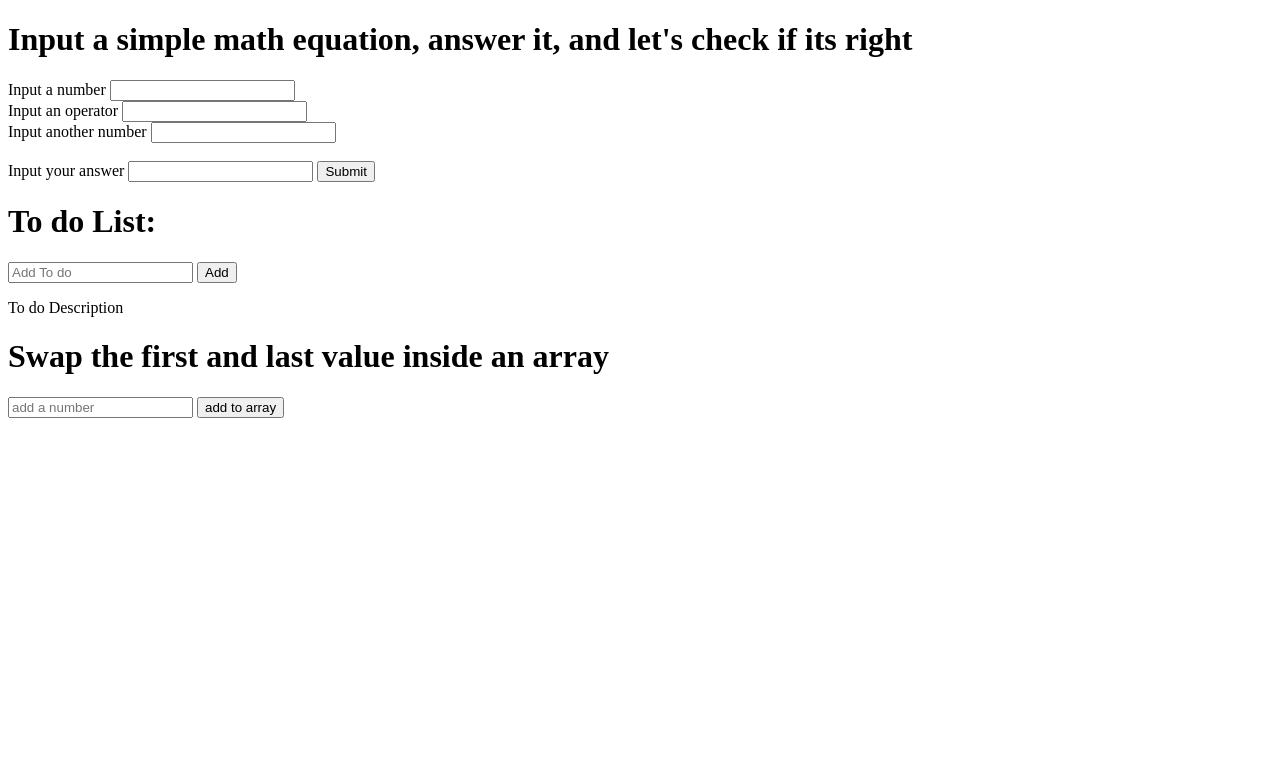
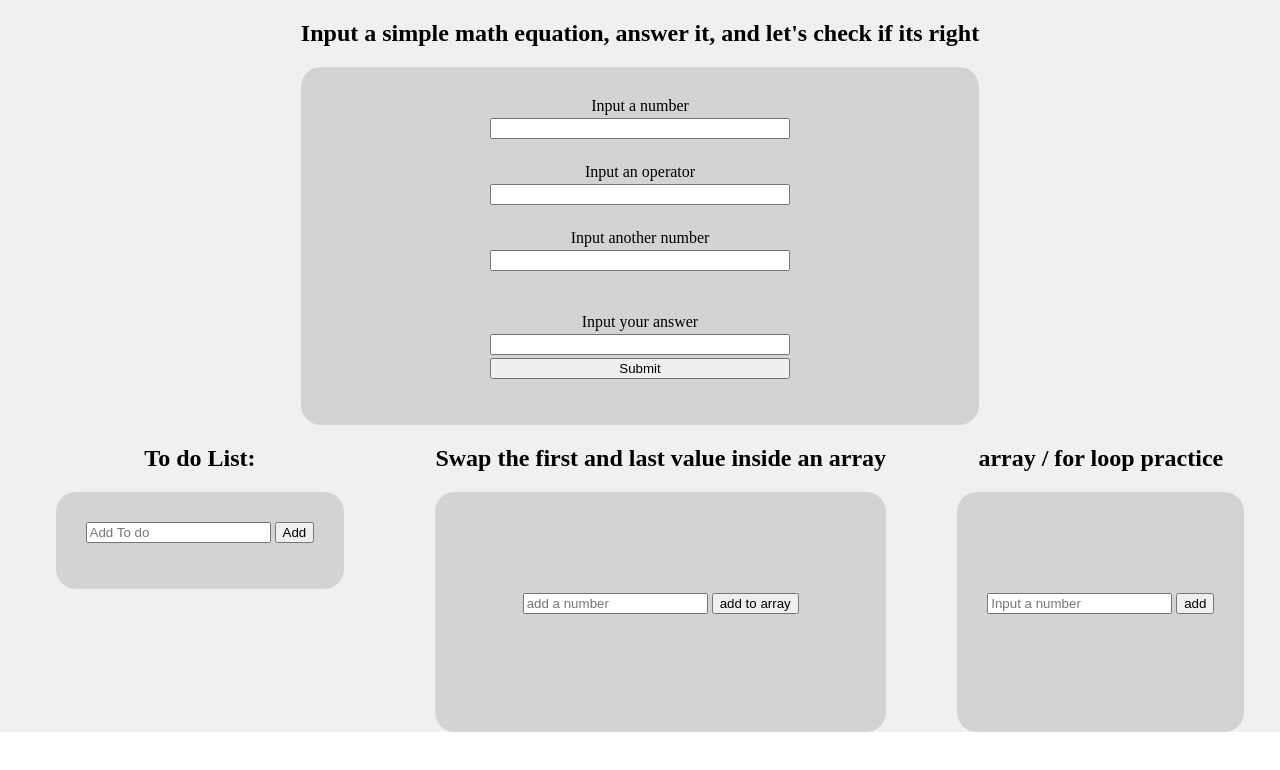
Before and after one commit to jmBaldano/js-practice, a plain HTML site: page index.html in a window 1280 px wide. Drawn offline with Linux system fonts and the light colour scheme.

Commit message:
added designs and fixed alignments

```diff
--- a/index.html
+++ b/index.html
@@ -1,11 +1,13 @@
 <!DOCTYPE html>
-<style></style>
 <head>
-
+<link rel="stylesheet" href="style.css">
 </head>
 <body>
+<section class="layout">
+    <div class="mathEq">
     <h1>Input a simple math equation, answer it, and let's check if its right</h1>
-    <form onsubmit="calculateAnswer(event)">
+    <div class="mathForm">
+    <form onsubmit="calculateAnswer(event)" class="formCheckAns">
         <label for="number1">Input a number</label>
         <input type="number" id="number1" name="number1" required>
         <br>
@@ -20,24 +22,45 @@
         <button type="submit">Submit</button>
     </form>
         <p id="result"></p>
+    </div>
+    </div>
+</section>
 
    <!-- To do List -->
-        <div>
+<main class="layoutContainer">
+    <section class="layout">
+            <div class="todoList">
                     <h1>To do List:</h1>
+                <div class="todoForm">
                     <input type="text" placeholder="Add To do" class="js-todoInput todoInput">
                     <button onclick="addTodo()">Add</button>
                     <p class="js-todoDesc">To do Description</p>
-
                 </div>
- <!-- Testing -->
-        <div>
+            </div>
+    </section>
+    <!-- swap value practice -->
+    <section class="layout">
+        <div class="swapArr">
                 <h1>Swap the first and last value inside an array</h1>
+            <div class="swaparrForm">
                 <input type="text" placeholder="add a number" class="js-numInput">
                 <button onclick="swapValue()">add to array</button>
                 <p class="js-swapValue"></p>
             </div>
-
+        </div>
+    </section>
+    <section class="layout">
+        <div class="forPrac">
+                <h1>array / for loop practice</h1>
+            <div class="forpracForm">
+                <input type="number" placeholder="Input a number" class="js-increaseNumInput">
+                <button onclick="increaseNum()">add</button>
+                <p class="output"></p>
+            </div>
+        </div>
+    </section>
+</main>
+<script src="script.js"> </script>
 </body>
 
-<script src="script.js"> </script>
 </html>
--- a/script.js
+++ b/script.js
@@ -38,7 +38,7 @@ function calculateAnswer(event){
 }
 
 // function for a To do list
-const todoList = [];
+const todoList = JSON.parse(localStorage.getItem("list")) || [];
 
 function addTodo(){
 
@@ -57,10 +57,13 @@ function addTodo(){
     }
     console.log(todoList)
     // document.querySelector(".js-todoDesc").innerHTML = todoList.join("<br>");
-
+    localStorage.setItem("list", JSON.stringify(todoList));
 }
 
-// practice
+
+    document.querySelector(".js-todoDesc").innerHTML = todoList.join("<br>");
+
+// swap value practice
 const numbers = [];
 function swapValue(){
     let input = document.querySelector(".js-numInput");
@@ -77,13 +80,36 @@ function swapValue(){
         document.querySelector(".js-swapValue").innerHTML = numbers;
     }
     else if(numbers.length === 1){
-        input.placeholder = "Add one more number";
+        input.placeholder = "Add more number";
     }
 
     console.log(numbers);
+}
 
 
+//testing
+
+const increaseNumArray = [];
+function increaseNum(){
+    let input = document.querySelector(".js-increaseNumInput");
+    let value = input.value;
+    if(input){
+        increaseNumArray.push(value);
+        input.value = "";
+    }
+    else if(increaseNumArray.length === 1){
+        input.placeholder = "Add more number";
+
+    }
+
+    for(let i = 0; i < increaseNumArray.length; i++){
+       increaseNumArray[i] = Number(increaseNumArray[i]) +1;
+        document.querySelector(".output").innerHTML = increaseNumArray.join(", ");
+
+    }
+
 }
+
 
 /*
 function testing(){
--- a/style.css
+++ b/style.css
@@ -0,0 +1,115 @@
+body{
+    margin: 0px;
+
+}
+
+.layout{
+    display: grid;
+    place-items: center;
+    background-color: #f2f0ef;
+    gap: 20px;
+
+}
+
+.layoutContainer{
+    display: flex;
+    justify-content: space-around;
+    background-color: #f2f0ef;
+    flex-wrap: wrap;
+    align-items: flex-start;
+}
+
+.formCheckAns{
+    display: grid;
+    text-align: center;
+    gap: 0px;
+}
+
+.mathEq{
+    display: grid;
+    justify-content: center;
+}
+
+.mathForm{
+    background-color: #d3d3d3 ;
+    border-radius: 20px;
+    transition: transform 0.3s ease-in-out, box-shadow 0.3s ease-in-out;
+    padding: 30px 30px 30px 30px;
+}
+
+.mathForm:hover{
+    background-color:#e4e1e1;
+    transform: scale(1.05);
+    box-shadow: 5px 5px 15px rgba(0, 0, 0, 0.3);
+}
+
+.formCheckAns {
+
+    width: 300px;
+    margin: 0 auto;
+    gap: 3px;
+
+}
+
+.todoList{
+    display: grid;
+    text-align: center;
+}
+
+.todoForm{
+    background-color: #d3d3d3;
+    padding: 30px;
+    margin: 0px 20px 20px 20px;
+    border-radius: 20px;
+    transition: transform 0.3s ease-in-out,
+    box-shadow 0.3s ease-in-out ;
+}
+
+.todoForm:hover{
+    background-color: #e4e1e1;
+    transform: scale(1.05);
+    box-shadow: 5px 5px 15px rgba(0, 0, 0, 0.3);
+}
+
+.swapArr{
+    display: grid;
+    text-align: center;
+    justify-content: center;
+}
+
+.swaparrForm{
+    background-color: #d3d3d3;
+    border-radius: 20px;
+    padding: 30px;
+    transition: transform 0.3s ease-in-out,
+    box-shadow 0.3s ease-in-out;
+    height: 180px;
+    align-content: center;
+}
+
+.swaparrForm:hover{
+    background-color: #e4e1e1;
+    transform: scale(1.05);
+    box-shadow: 5px 5px 15px rgba(0, 0, 0, 0.3);
+}
+
+.forPrac{
+    display:grid;
+    text-align: center;
+}
+
+.forpracForm{
+    background-color: #d3d3d3;
+    border-radius: 20px;
+    padding: 30px;
+    transition: transform 0.3s ease-in-out,
+    box-shadow 0.3s ease-in-out;
+    height: 180px;
+    align-content:center ;
+}
+
+.forpracForm:hover{
+    background-color: #e4e1e1;
+    transform: scale(1.05);
+    box-shadow: 5px 5px 15px rgba(0, 0, 0, 0.3);
+}
```
Lines whose indentation alone changed are shown as unchanged.
